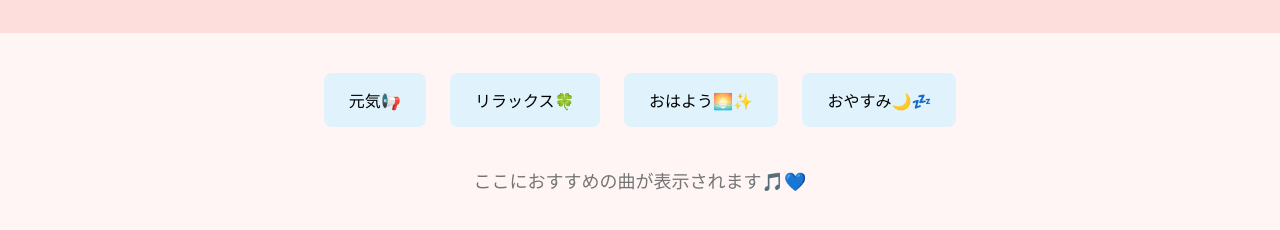
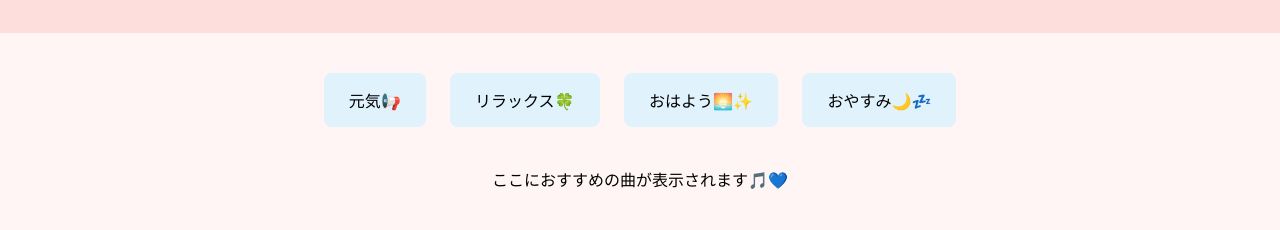
Before and after one commit to myu37cha/25summer, a plain HTML site: page index.html in a window 1280 px wide. Shown: the part 136-366 px from the top of the page. Drawn offline with Linux system fonts and the light colour scheme.

Commit message:
Update style.css

```diff
--- a/style.css
+++ b/style.css
@@ -30,10 +30,17 @@ button:hover {
   background-color: #9cd5f6;
 }
 
-#recommendation p {
-  font-size: 18px;
-  margin-top: 20px;
-  color: #757575;
+.track-card p {
+  font-size: 14px;
+  margin: 8px 0;
+  color: #333;
+}
+
+.track-description {
+  margin-top: 8px;
+  font-size: 13px;
+  color: #666;
+  line-height: 1.5;
 }
 
 .main-track {
```
